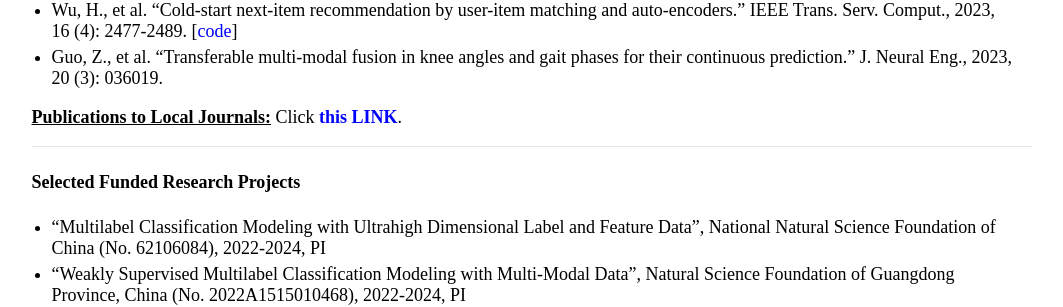
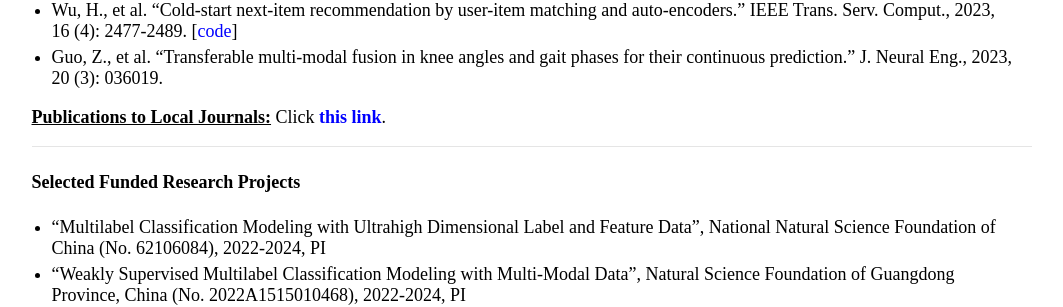
Before and after one commit to jiazhang-ml/jiazhang-ml.github.io, a Jekyll site: the page built from index.md, in a window 1280 px wide and 900 px high, scrolled down 1513 px. Shown: the part 153-460 px from the top of the window, without its empty margins (108-1171 px from the left). Built offline with Jekyll 4.4.1, drawn with Linux system fonts in a browser that asks for light colours.

```diff
--- a/index.md
+++ b/index.md
@@ -50,7 +50,7 @@ Research Interests: My research interests include *machine learning* and *data m
 * Wu, H., et al. "Cold-start next-item recommendation by user-item matching and auto-encoders." IEEE Trans. Serv. Comput., 2023, 16 (4): 2477-2489. [[code](https://github.com/wuhanrui/UIMA)]
 * Guo, Z., et al. "Transferable multi-modal fusion in knee angles and gait phases for their continuous prediction." J. Neural Eng., 2023, 20 (3): 036019.
 
-**<u>Publications to Local Journals:</u>** Click [**this LINK**](nativepublication.md).
+**<u>Publications to Local Journals:</u>** Click [**this link**](nativepublication.md).
 
 ---
 
```
